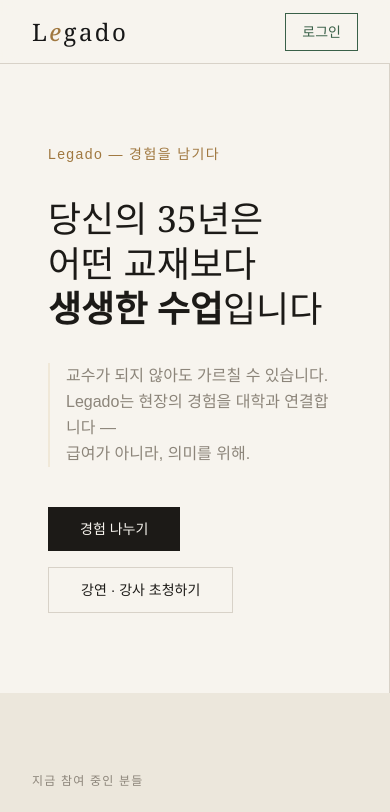
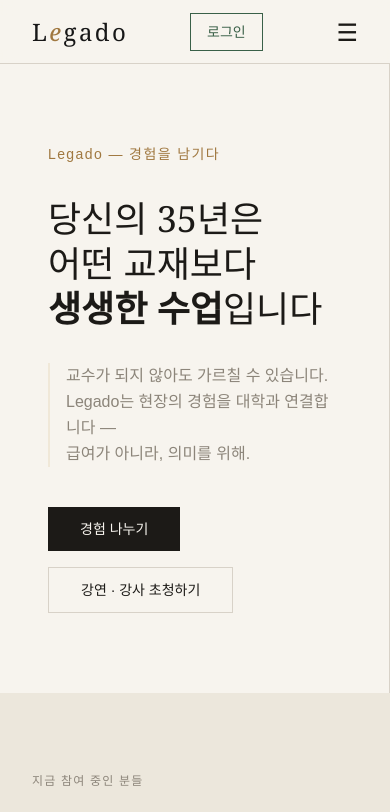
Before and after one commit to bosujeong-star/legado, a Next.js app: page / in a window 390 px wide. Shown: the top 812 px of the page. Built offline with nearby package versions, Linux system fonts and the light colour scheme; no server answers.

Commit message:
모바일 햄버거 메뉴 추가

```diff
--- a/app/page.tsx
+++ b/app/page.tsx
@@ -4,6 +4,7 @@ import { useEffect, useState } from 'react'
 import { supabase } from '@/lib/supabase'
 export default function Home() {
   const [user, setUser] = useState<any>(null)
+const [menuOpen, setMenuOpen] = useState(false)
 
   useEffect(() => {
     // 현재 로그인 상태 확인
@@ -49,7 +50,22 @@ export default function Home() {
     로그인
   </Link>
 )}
+      {/* 모바일 햄버거 버튼 */}
+        <button
+          onClick={() => setMenuOpen(!menuOpen)}
+          className="md:hidden text-2xl text-[#1c1a17] ml-3">
+          {menuOpen ? '✕' : '☰'}
+        </button>
       </nav>
+
+      {/* 모바일 드롭다운 메뉴 */}
+      {menuOpen && (
+        <div className="md:hidden border-b border-[#d8d2c8] bg-[#f7f4ee] px-8 py-4 flex flex-col gap-4 text-sm">
+          <Link href="/explore" onClick={() => setMenuOpen(false)} className="text-[#1c1a17]">찾아보기</Link>
+          <a href="#" onClick={() => setMenuOpen(false)} className="text-[#1c1a17]">참여 형태</a>
+          <a href="#" onClick={() => setMenuOpen(false)} className="text-[#1c1a17]">이용 방법</a>
+        </div>
+      )}
 
       {/* 히어로 */}
       <section className="pt-16 min-h-screen grid md:grid-cols-2">
```
